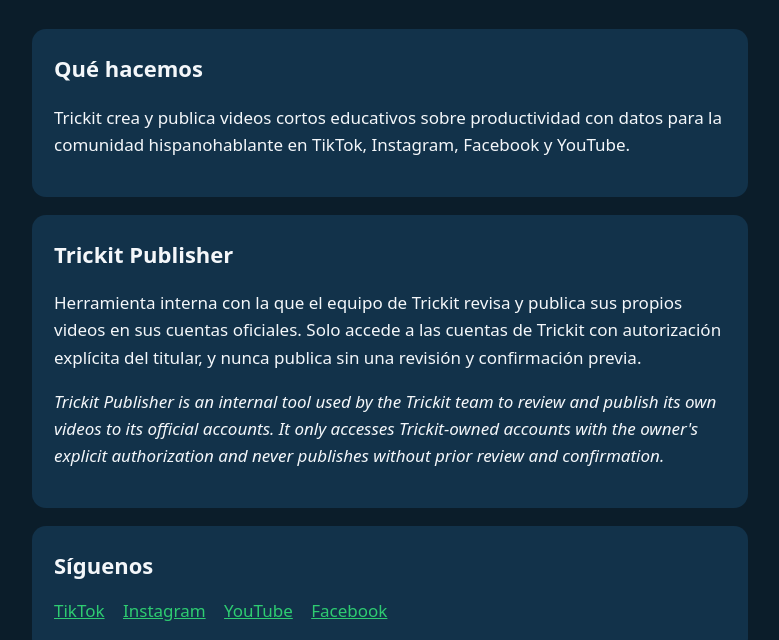
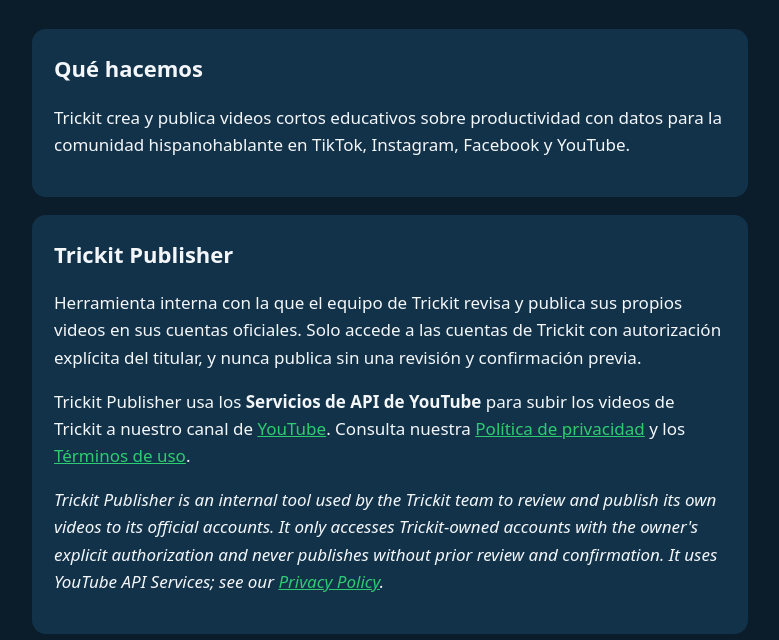
Before and after one commit to Roberit/trickit-site, a plain HTML site: page index.html in a window 1280 px wide. Shown: the part 153-793 px from the top of the page, without its empty margins (250-1029 px from the left). Drawn offline with Linux system fonts and the light colour scheme.

Commit message:
YouTube API Services disclosures for audit
Co-Authored-By: Claude Opus 5.5 <noreply@anthropic.com>
Claude-Session: https://claude.ai/code/session_01XUMmNfa8S9a3ca8aa6bXD1

```diff
--- a/index.html
+++ b/index.html
@@ -30,7 +30,8 @@ footer{color:var(--muted);font-size:14px;margin-top:40px;border-top:1px solid #1
 <div class="card">
 <h2>Trickit Publisher</h2>
 <p>Herramienta interna con la que el equipo de Trickit revisa y publica sus propios videos en sus cuentas oficiales. Solo accede a las cuentas de Trickit con autorización explícita del titular, y nunca publica sin una revisión y confirmación previa.</p>
-<p><em>Trickit Publisher is an internal tool used by the Trickit team to review and publish its own videos to its official accounts. It only accesses Trickit-owned accounts with the owner's explicit authorization and never publishes without prior review and confirmation.</em></p>
+<p>Trickit Publisher usa los <strong>Servicios de API de YouTube</strong> para subir los videos de Trickit a nuestro canal de <a href="https://www.youtube.com/@trickitlat">YouTube</a>. Consulta nuestra <a href="privacidad.html">Política de privacidad</a> y los <a href="terminos.html">Términos de uso</a>.</p>
+<p><em>Trickit Publisher is an internal tool used by the Trickit team to review and publish its own videos to its official accounts. It only accesses Trickit-owned accounts with the owner's explicit authorization and never publishes without prior review and confirmation. It uses YouTube API Services; see our <a href="privacidad.html">Privacy Policy</a>.</em></p>
 </div>
 
 <div class="card links">
```
Also changed, not shown: terminos.html (+2 -1 lines).
